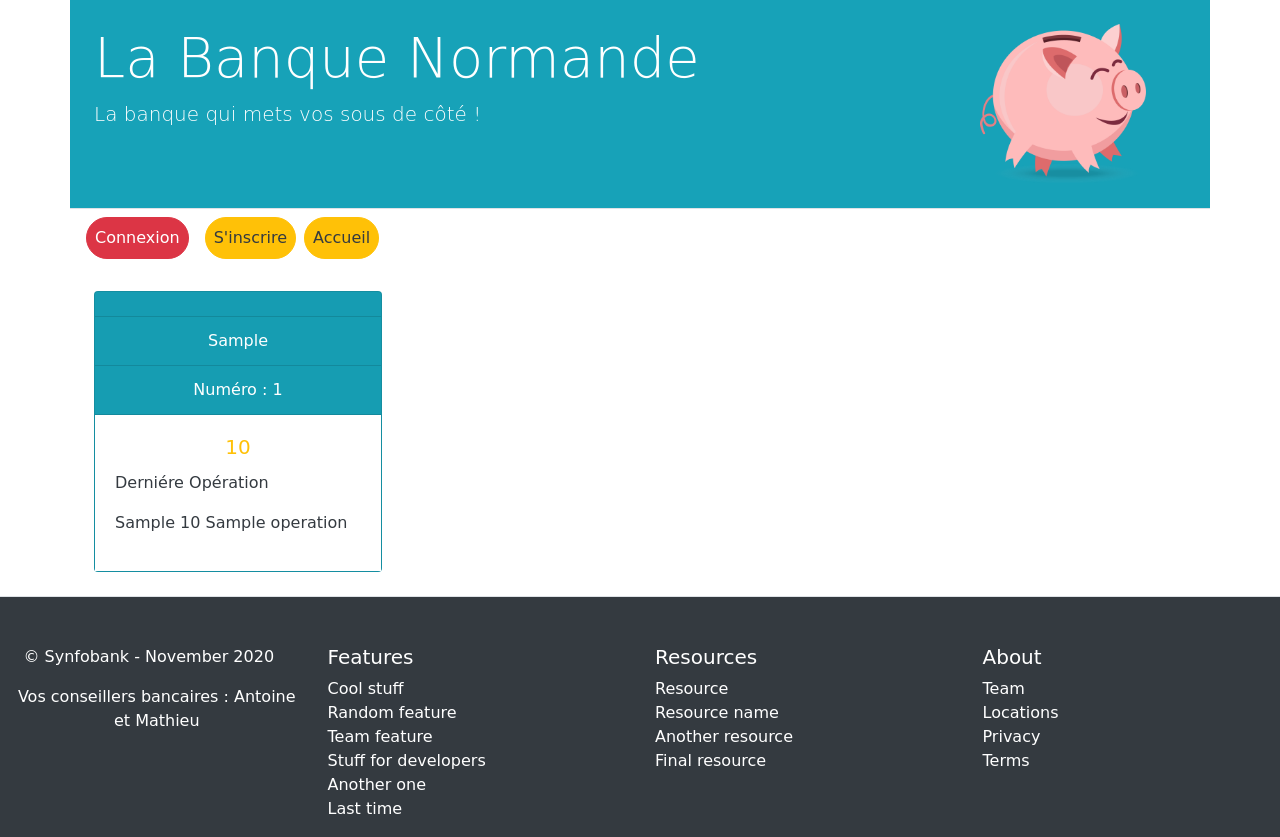
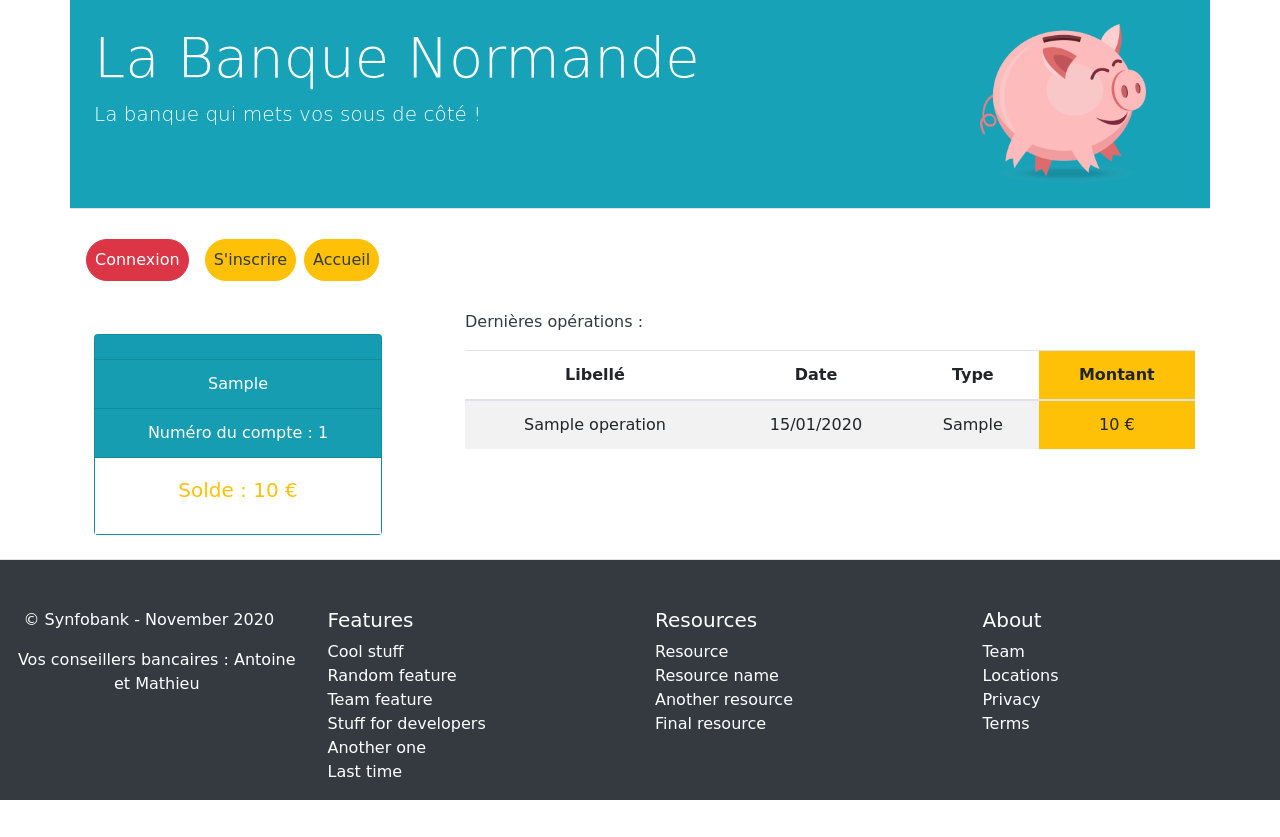
Before and after one commit to AntoineCheminPro/Synfobank, a Symfony app: template templates/account/index.html.twig in a window 1280 px wide. After the commit the page ends 800 px from the top, so only its background shows below. Run offline with Twig, Linux system fonts and the light colour scheme; the template is opened without the code that fills it: most values are stand-ins (such as "Sample title", 1, 10 or a date in 2020); some libraries are stand-ins or nearby versions.

Commit message:
Merging after CRUD

```diff
--- a/templates/Accounts/index.html.twig
+++ b/templates/Accounts/index.html.twig
@@ -9,17 +9,15 @@
 					{{app.user.firstname}}
 					{{app.user.lastname}}</div>
 				<div class="card-header text-center">{{account.accountType}}</div>
-				<div class="card-header text-center">Numéro :
+				<div class="card-header text-center">Numéro du compte :
 					{{account.id}}</div>
 				<div class="card-body bg-white">
-					<h5 class="card-title text-warning text-center">{{account.amount}}</h5>
-					<p class="card-text text-dark">Derniére Opération</p>
+					<h5 class="card-title text-warning text-center">Solde : {{account.amount}} €</h5>
 					<div class="text-center">
 						<a class="btn btn-warning text-center" href="{{path('account', {id:account.id})}}">Consulter</a>
 					</div>
 				</div>
 			</article>
 		{% endfor %}
-
 	</div>
 {% endblock %}
--- a/templates/account/index.html.twig
+++ b/templates/account/index.html.twig
@@ -9,22 +9,38 @@
 				{{app.user.firstname}}
 				{{app.user.lastname}}</div>
 			<div class="card-header text-center">{{account.accountType}}</div>
-			<div class="card-header text-center">Numéro :
-				{{account.id}}</div>
+			<div class="card-header text-center">Numéro du compte :
+				{{account.id}}
+			</div>
 			<div class="card-body bg-white">
-				<h5 class="card-title text-warning text-center">{{account.amount}}</h5>
-				<p class="card-text text-dark">Derniére Opération</p>
-				{% if account.operations is not empty %}
-					{% for operation in account.operations %}
-						<p class="card-text text-dark">{{operation.operationType}}
-							{{operation.amount}}
-							{{operation.label}}</p>
-					{% endfor %}
-				{% endif %}
-				<div
-					class="text-center">{# <a class="btn btn-warning text-center" href="">Consulter</a> #}
-				</div>
+				<h5 class="card-title text-warning text-center">Solde : {{account.amount}} €</h5>
 			</div>
 		</article>
+
+		<div class="col-12 col-md-6 col-lg-8">
+			<p class="card-text text-dark">Dernières opérations :</p>
+        	<table class="table table-striped">
+          		<thead class="text-center">
+            		<tr>
+              			<th scope="col">Libellé</th>
+              			<th scope="col">Date</th>
+              			<th scope="col">Type</th>
+              			<th scope="col" class="bg-warning">Montant</th>
+            		</tr>
+          		</thead>
+          		<tbody class="text-center">
+          		{% if account.operations is not empty %}
+					{% for operation in account.operations %}
+            			<tr">
+                			<td>{{operation.label}}</td>
+							<td>{{operation.registered|date("d/m/Y")}}</td>
+                			<td>{{operation.operationType}}</td>
+                			<td class="bg-warning">{{operation.amount}} €</td>
+              			</tr>
+            		{% endfor %}
+				{% endif %}
+          		</tbody>
+        	</table>
+      	</div>
 	</div>
 {% endblock %}
--- a/templates/base.html.twig
+++ b/templates/base.html.twig
@@ -2,7 +2,9 @@
 <html>
     <head>
         <meta charset="UTF-8">
-        {# <title>{% block title %}Bienvenue {{app.user.username}}{% endblock %}</title> #}
+        {% if app.user %}
+        <title>{% block title %}Bienvenue {{app.user.username}} {% endblock %}</title>
+        {% endif %}
         <link rel="stylesheet" href="https://cdn.jsdelivr.net/npm/bootstrap@4.5.3/dist/css/bootstrap.min.css" integrity="sha384-TX8t27EcRE3e/ihU7zmQxVncDAy5uIKz4rEkgIXeMed4M0jlfIDPvg6uqKI2xXr2" crossorigin="anonymous">
         <link rel="icon" type="image/x-icon" href="{{ asset('images/pig.ico') }}" />
         {# CSS si besoin çi-dessous #}
```
Also changed, not shown: 1 other file.
